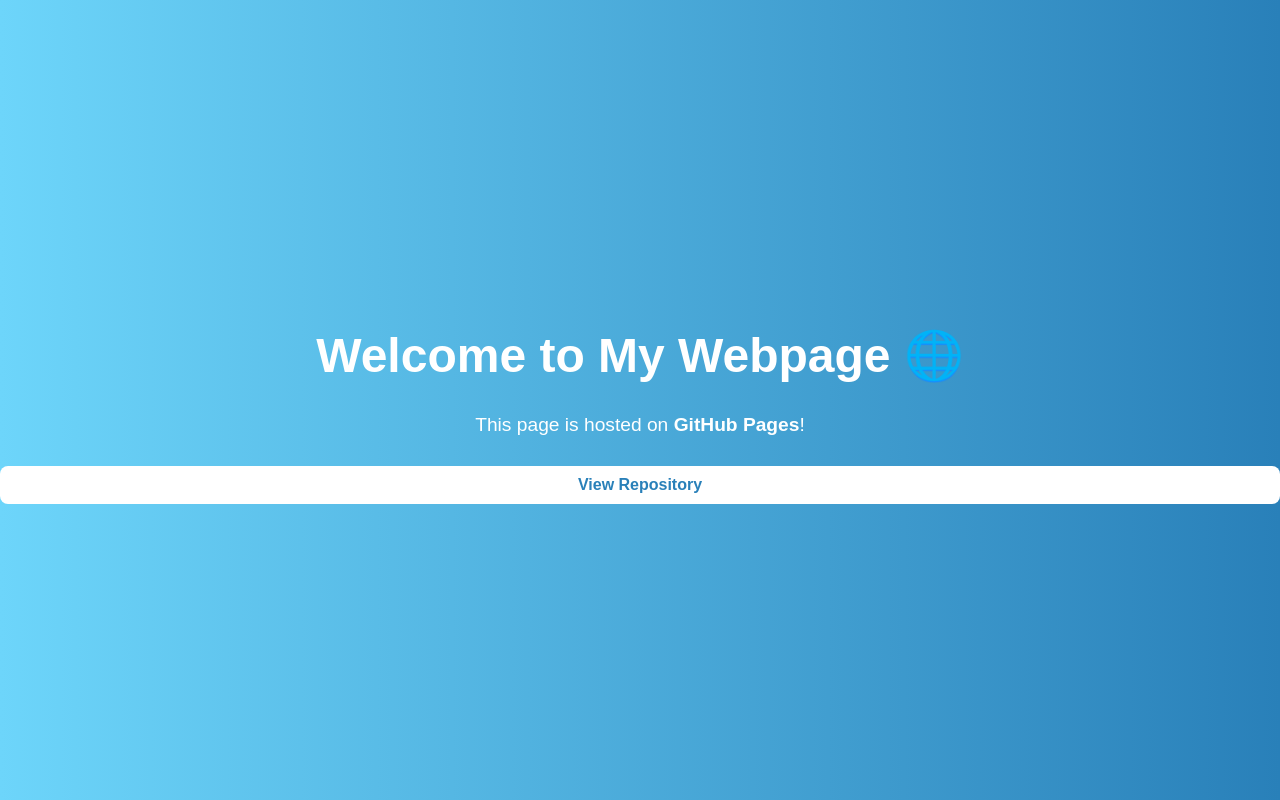
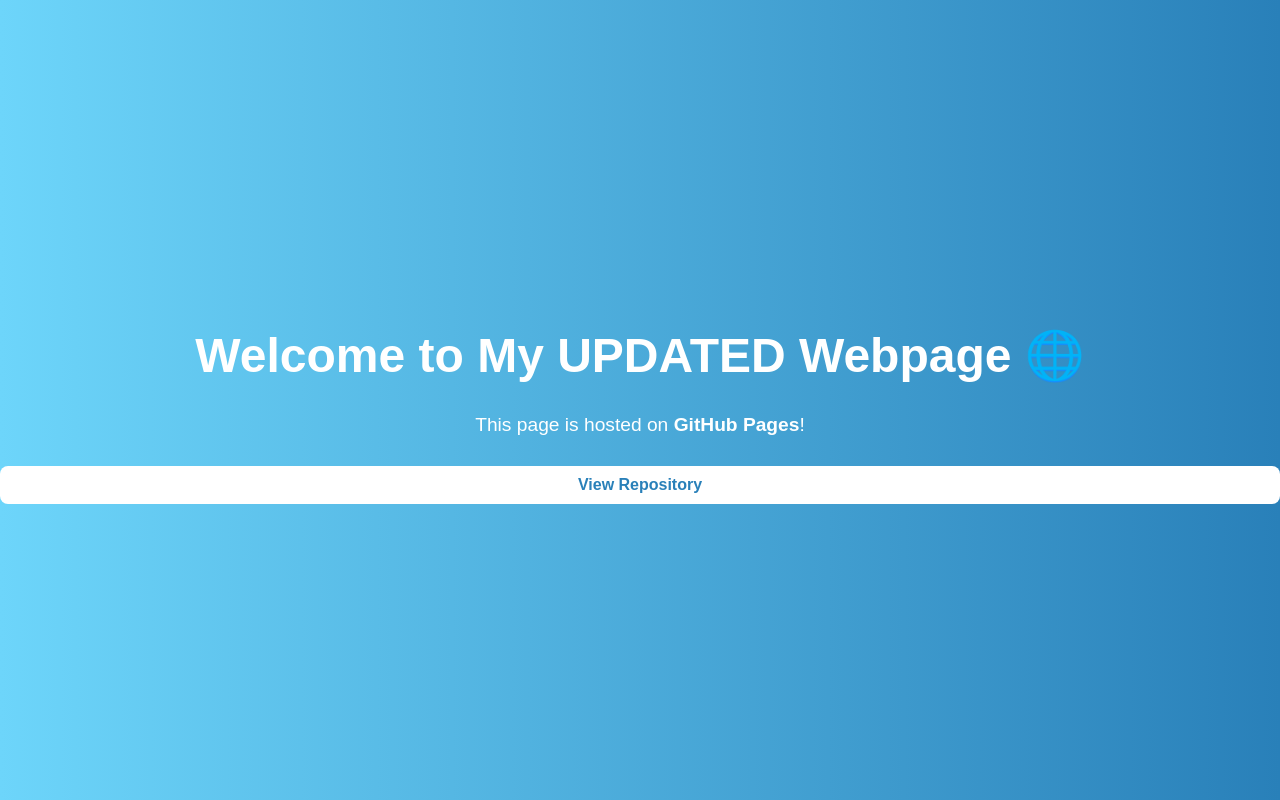
Before and after one commit to Abinaya7V/mywebpage, a plain HTML site: page index.html in a window 1280 px wide. Drawn offline with Linux system fonts and the light colour scheme.

Commit message:
Added new feature

```diff
--- a/index.html
+++ b/index.html
@@ -47,7 +47,7 @@
   </head>
 
   <body>
-    <h1>Welcome to My Webpage 🌐</h1>
+    <h1>Welcome to My UPDATED Webpage 🌐</h1>
     <p>This page is hosted on <b>GitHub Pages</b>!</p>
     <a href="https://github.com/Abinaya7V/mywebpage" target="_blank">View Repository</a>
   </body>
```
